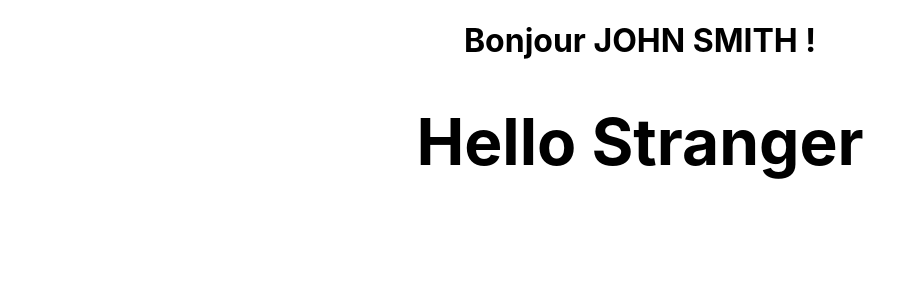
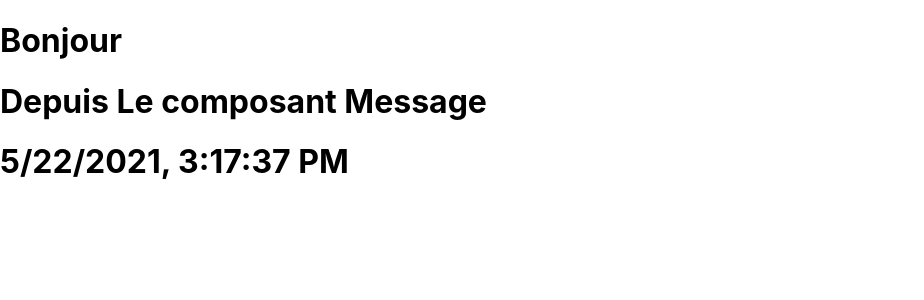
Before and after one commit to mouctare/guide-complet-react, a React (Create React App) app: page / in a window 1280 px wide. Shown: the top 300 px of the page, without its empty margins (0-924 px from the left). Built offline with nearby package versions, Linux system fonts and the light colour scheme.

Commit message:
Management  the state

```diff
--- a/src/App.js
+++ b/src/App.js
@@ -1,26 +1,15 @@
 
 import './App.css';
+import Clock from './Clock';
+import Welcome from './Welcome';
 
 function App() {
-  function formatName(userName){
-    return userName.toUpperCase();
-  }
-  function getGreeting(userame){
-    if(userame){
-      return <h1>Hello {formatName(userame)}</h1>
-    }else{
-      return <h1>Hello Stranger</h1>
-    }
-
-  }
-  const name = "John Smith";
-
-  return (
-    <div className="App">
-     <h1>Bonjour {formatName(name)} !</h1>
-     <h1>{getGreeting('')}</h1>
-    </div>
-  );
+ return(
+   <div>
+   <Welcome message="Bonjour"/>
+   <Clock date={new Date()}/>
+   </div>
+ )
 
 }
 
--- /dev/null
+++ b/src/Clock.js
@@ -0,0 +1,27 @@
+import React, { Component } from 'react';
+
+class Clock extends Component {
+    constructor(props) {
+        super(props);
+        this.state = {date: new Date()};
+    }
+    componentDidMount() {
+        this.timerId = setInterval(() =>{
+            this.setState({date: new Date()});
+
+        }, 1000);
+    }
+        componentWillUnmount() {
+         clearInterval(this.timerId);
+        }
+
+     render() {
+        return (
+            <div>
+                  <h1>{this.state.date.toLocaleString()}</h1>
+            </div>
+        );
+    }
+}
+
+export default Clock;
--- /dev/null
+++ b/src/Message.js
@@ -0,0 +1,11 @@
+import React from 'react'
+
+const Message = () => {
+    return (
+        <div>
+          <h1>Depuis Le composant Message</h1>
+        </div>
+    )
+}
+
+export default Message
--- a/src/Welcome.js
+++ b/src/Welcome.js
@@ -1,9 +1,11 @@
 import React from 'react'
+import Message from './Message'
 
-const Welcome = () => {
+const Welcome = ({message}) => {
     return (
         <div>
-
+            <h1>{message}</h1>
+           <Message/>
         </div>
     )
 }
```
